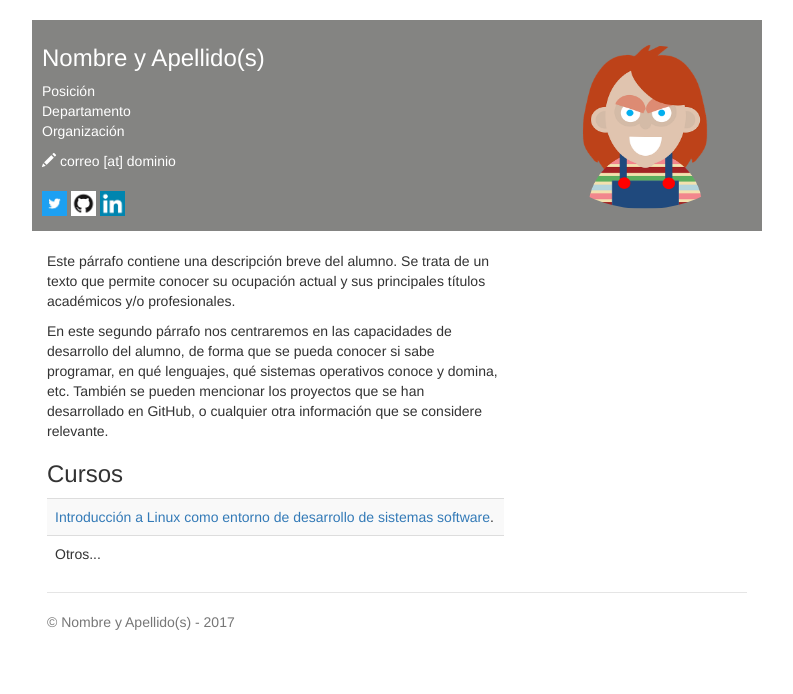
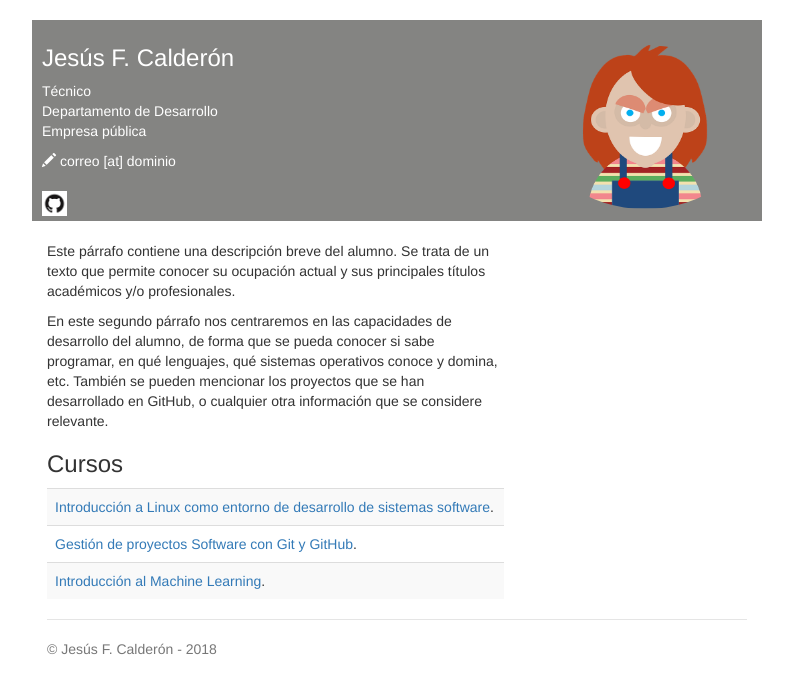
Before and after one commit to jfcKode/jfcKode.github.io, a plain HTML site: page index.html in a window 1280 px wide. Shown: the whole page, without its empty margins (243-1036 px from the left). Drawn offline with nearby package versions, Linux system fonts and the light colour scheme.

Commit message:
Versión personalizada de mi sitio

```diff
--- a/index.html
+++ b/index.html
@@ -5,10 +5,10 @@
     <meta charset="utf-8">
     <meta name="description" content="Página de ejemplo del MOOC de LINUX - UPM.">
     <!--Sustituir por los datos del alumno-->
-    <meta name="author" content="Nombre y Apellido(s)">
+    <meta name="author" content="Jesús F. Calderón">
 
     <!--Sustituir por los datos del alumno-->
-    <title>Nombre y Apellido(s)</title>
+    <title>Jesús F. Calderón</title>
 
     <link href="css/bootstrap.min.css" rel="stylesheet">
     <link href="css/style.css" rel="stylesheet">
@@ -17,12 +17,12 @@
   <body>
     <div class="container header-bar">
       <!--Sustituir por los datos del alumno-->
-      <h3>Nombre y Apellido(s) <span><img style="width: 214px; height: 164px;" class='img-circle' alt="Nombre y Apellido(s)" src="img/foto.png" align="right"></span></h3>
+      <h3>Jesús F. Calderón<span><img style="width: 214px; height: 164px;" class='img-circle' alt="Jesús F. Calderón" src="img/foto.png" align="right"></span></h3>
       <p>
         <!--Sustituir por los datos del alumno-->
-        Posición<br>
-        Departamento<br>
-        Organización
+        Técnico<br>
+        Departamento de Desarrollo<br>
+        Empresa pública
       </p>
       <address>
         <!--Sustituir por los datos del alumno-->
@@ -30,11 +30,11 @@
       </address>
 
       <!--Sustituir por los datos del alumno-->
-      <p><a href="http://twitter.com/usuario" target="blank"><img src="img/twitter-icon.jpg" width=25></a>
+      <!--<p><a href="http://twitter.com/usuario" target="blank"><img src="img/twitter-icon.jpg" width=25></a>-->
       <!--Sustituir por los datos del alumno-->
-      <a href="http://github.com/usuario" target="blank"><img src="img/github-icon.png" width=25></a>
+      <a href="http://github.com/jfckode" target="blank"><img src="img/github-icon.png" width=25></a>
       <!--Sustituir por los datos del alumno-->
-      <a href="https://es.linkedin.com/in/usuario" target="blank"><img src="img/linkedin-icon.png" width=25></a>
+      <!--<a href="https://es.linkedin.com/in/usuario" target="blank"><img src="img/linkedin-icon.png" width=25></a>-->
     </div>
 
     <div class="container">
@@ -48,14 +48,15 @@
           <h3>Cursos</h3>
           <table class='table table-striped'>
             <tr><td><a href="https://www.miriadax.net" target="blank">Introducción a Linux como entorno de desarrollo de sistemas software</a>.</td></tr>
-            <tr><td>Otros...</td></tr>
+            <tr><td><a href="https://www.miriadax.net" target="blank">Gestión de proyectos Software con Git y GitHub</a>.</td></tr>
+	    <tr><td><a href="https://www.miriadax.net" target="blank">Introducción al Machine Learning</a>.</td></tr>
           </table>
         </div>
       </div>
 
       <footer class="footer">
         <!--Sustituir por los datos del alumno-->
-        <p>&copy; Nombre y Apellido(s) - 2017</p>
+        <p>&copy; Jesús F. Calderón - 2018</p>
       </footer>
 
     </div>
```
